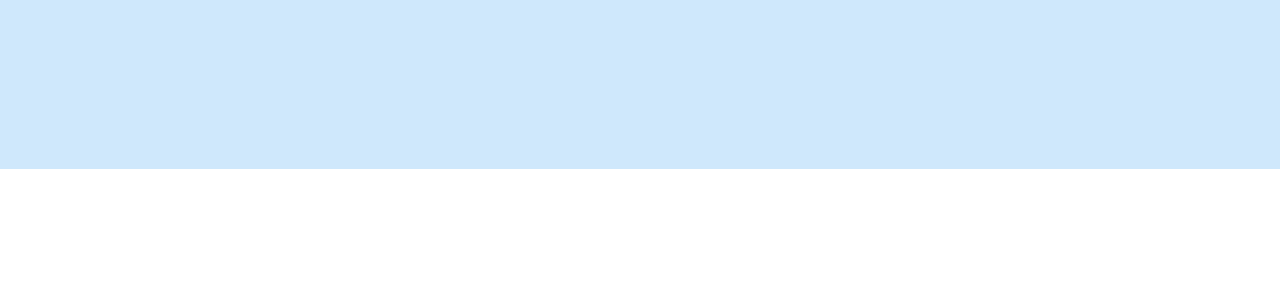
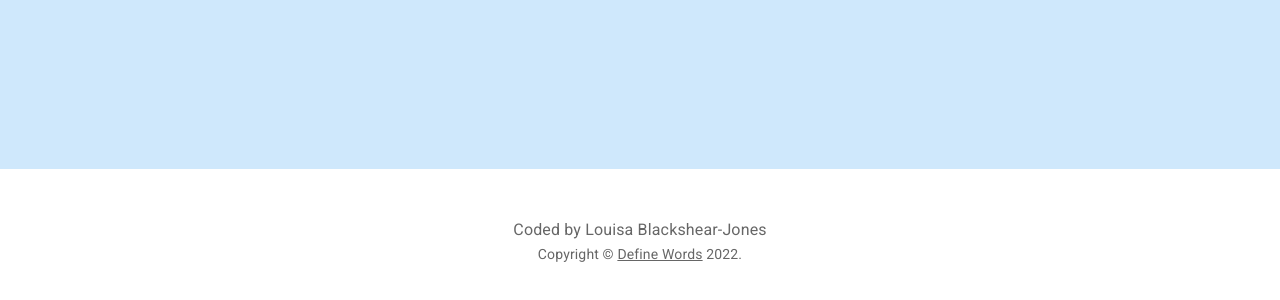
Before and after one commit to ldbshear/define-words, a React (Create React App) app: page / in a window 1280 px wide. Shown: the part 884-1184 px from the top of the page. Before the commit the page ends 1053 px from the top, so only its background shows below. Built offline with nearby package versions, Linux system fonts and the light colour scheme.

Commit message:
website additions
added footer and copyright info

```diff
--- a/src/App.js
+++ b/src/App.js
@@ -4,6 +4,7 @@ import Navbar from "./Components/Navbar";
 import * as React from "react";
 import SimpleContainer from "./Components/SimpleContainer";
 import InputForm from "./Components/InputForm";
+import Footer from "./Components/Footer";
 
 function App() {
   return (
@@ -11,6 +12,7 @@ function App() {
       <Navbar />
       <SimpleContainer />
       <InputForm />
+      <Footer />
     </>
   );
 }
--- /dev/null
+++ b/src/Components/Copyright.jsx
@@ -0,0 +1,15 @@
+import Typography from "@mui/material/Typography";
+import Link from "@mui/material/Link";
+
+export default function Copyright() {
+  return (
+    <Typography variant="body2" color="text.secondary" align="center">
+      {"Copyright © "}
+      <Link color="inherit" href="https://definewords.io/">
+        Define Words
+      </Link>{" "}
+      {new Date().getFullYear()}
+      {"."}
+    </Typography>
+  );
+}
--- /dev/null
+++ b/src/Components/Footer.jsx
@@ -0,0 +1,24 @@
+import Box from "@mui/material/Box";
+import Typography from "@mui/material/Typography";
+import Copyright from "./Copyright";
+
+export default function Footer() {
+  return (
+    <>
+      <Box sx={{ bgcolor: "background.paper", p: 5 }} component="footer">
+        <Typography variant="h6" align="center" gutterBottom>
+          {/* Footer */}
+        </Typography>
+        <Typography
+          variant="subtitle1"
+          align="center"
+          color="text.secondary"
+          component="p"
+        >
+          Coded by Louisa Blackshear-Jones
+        </Typography>
+        <Copyright />
+      </Box>
+    </>
+  );
+}
--- a/src/Components/Navbar.jsx
+++ b/src/Components/Navbar.jsx
@@ -23,7 +23,6 @@ export default function Navbar() {
           <Typography variant="h6" component="div" sx={{ flexGrow: 1 }}>
             Define Words
           </Typography>
-          {/* <Button color="inherit">Login</Button> */}
         </Toolbar>
       </AppBar>
     </Box>
```
